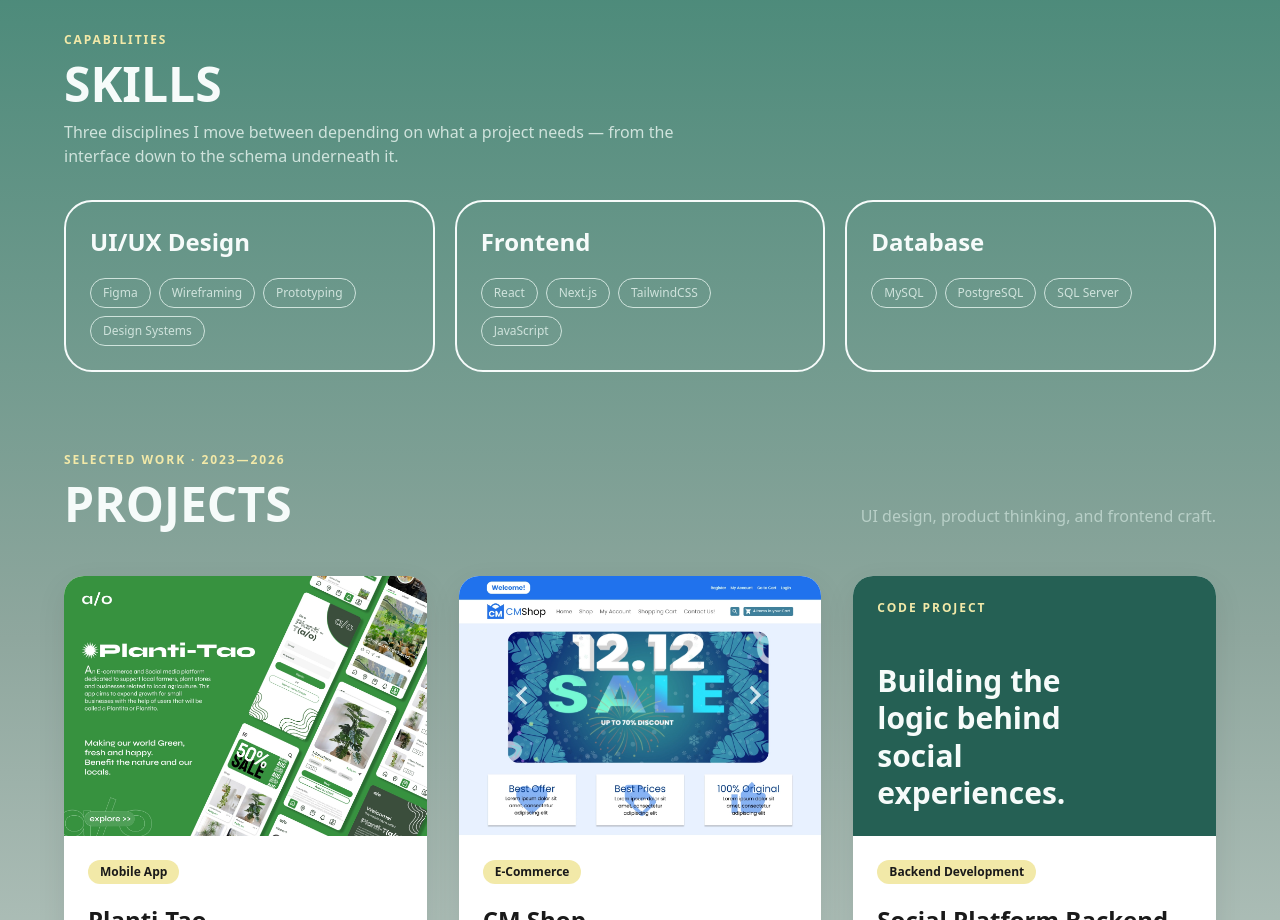
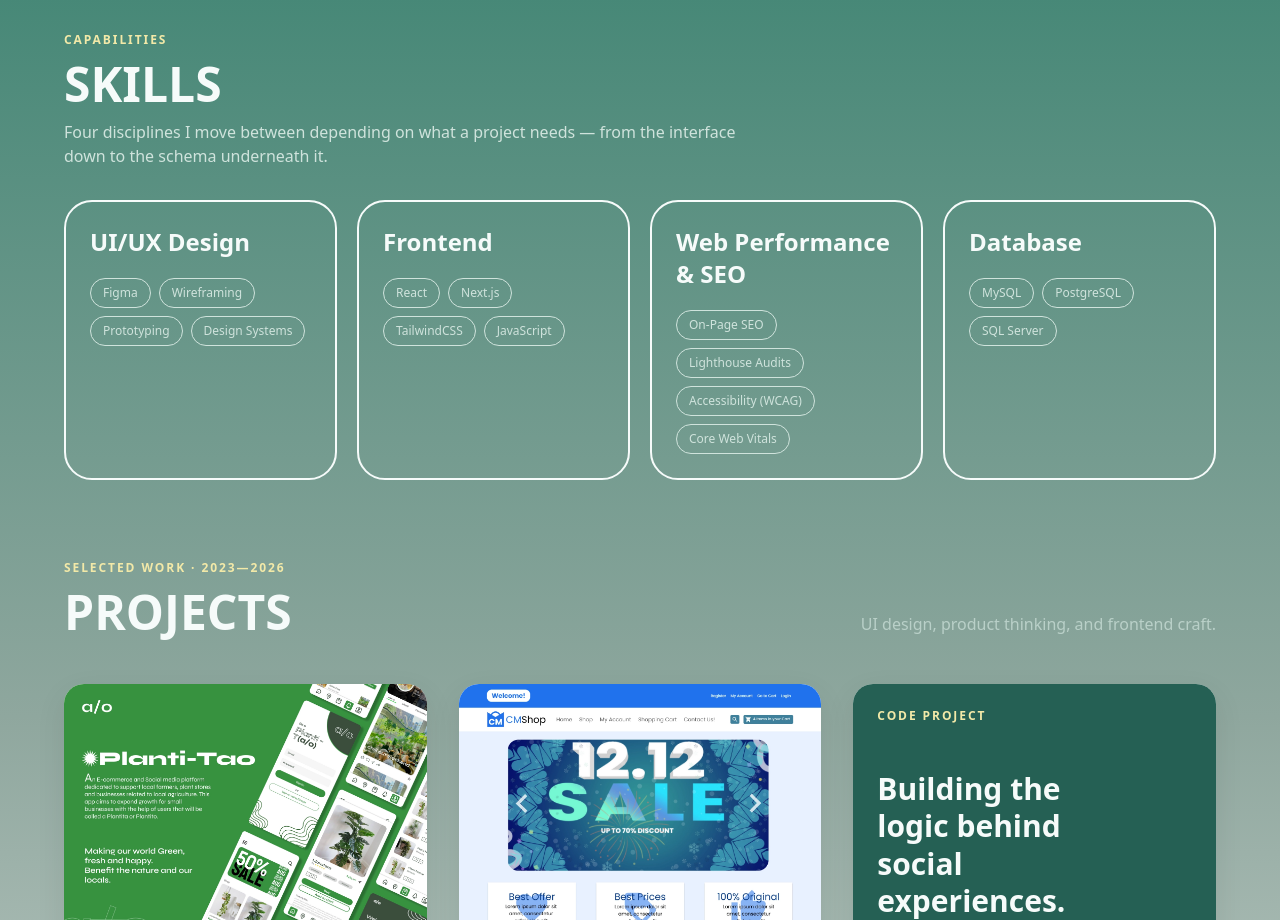
Before and after one commit to jMiral09/joey-portfolio, a React (Vite) app: page / in a window 1280 px wide. Shown: the part 3120-4040 px from the top of the page. Built offline with nearby package versions, Linux system fonts and the light colour scheme.

Commit message:
modify font-face optimization

```diff
--- a/src/App.jsx
+++ b/src/App.jsx
@@ -32,6 +32,10 @@ const skills = [
   {
     title: "Frontend",
     items: ["React", "Next.js", "TailwindCSS", "JavaScript"],
+  },
+  {
+    title: "Web Performance & SEO",
+    items: ["On-Page SEO", "Lighthouse Audits", "Accessibility (WCAG)", "Core Web Vitals"],
   },
   {
     title: "Database",
@@ -538,11 +542,11 @@ export default function JoeyPortfolio() {
           Skills
         </h2>
         <p className="max-w-2xl mt-3 text-sm md:text-base" style={{ color: TEXT_MUTED }}>
-          Three disciplines I move between depending on what a project needs —
+          Four disciplines I move between depending on what a project needs —
           from the interface down to the schema underneath it.
         </p>
 
-        <div className="grid md:grid-cols-3 gap-5 mt-8">
+        <div className="grid md:grid-cols-2 lg:grid-cols-4 gap-5 mt-8">
           {skills.map((skill) => (
             <div
               key={skill.title}
```
